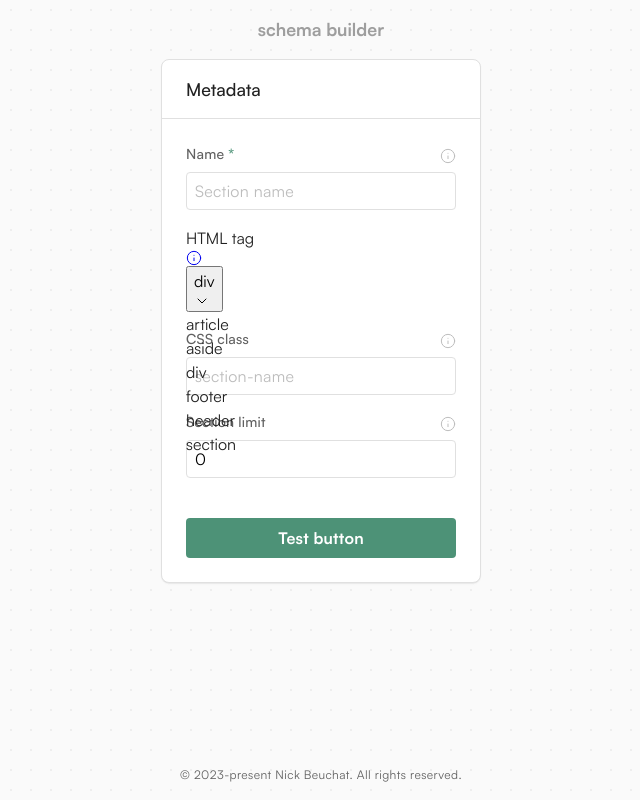
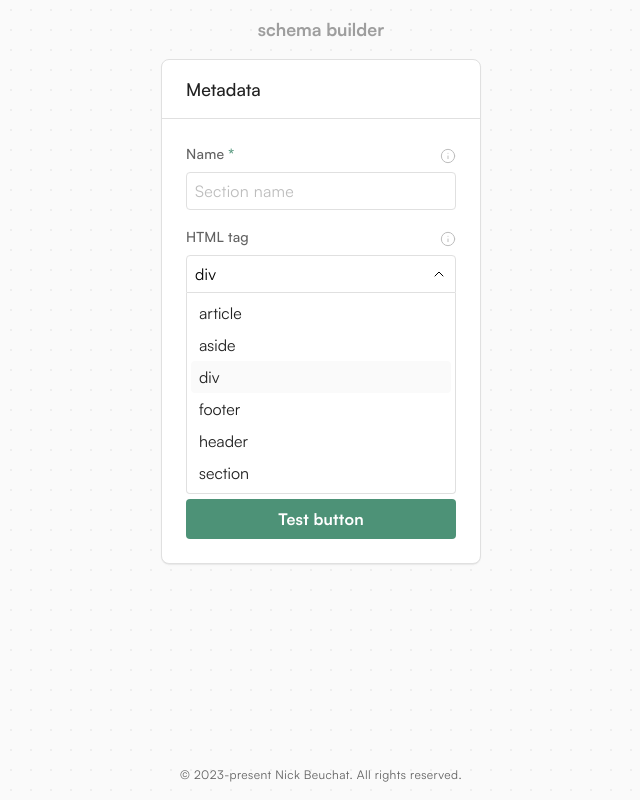
Before and after one commit to nicbeuc/schema-builder, a React (Vite) app: page / in a window 1280 px wide. Both pictures are taken after a click on the button "div". Shown: the whole page, without its empty margins (319-959 px from the left). Built offline with nearby package versions, Linux system fonts and the light colour scheme.

Commit message:
more radix shizz

```diff
--- a/src/components/SelectInput/SelectInput.jsx
+++ b/src/components/SelectInput/SelectInput.jsx
@@ -27,7 +27,7 @@ function SelectInput({
             aria-label={`Read the official documentation on the "${label}" property`}
             target='_blank'
             rel='noreferrer'
-            className={styles.icon}
+            className={styles.infoIcon}
           >
             <InfoIcon size={16} strokeWidth={1.5} />
           </a>
@@ -38,14 +38,22 @@ function SelectInput({
           <Select.Value placeholder={placeholder} aria-label={value}>
             {value}
           </Select.Value>
-          <Select.Icon asChild>
+          <Select.Icon className={styles.selectIcon}>
             <ChevronIcon size={16} strokeWidth={1.5} />
           </Select.Icon>
         </Select.Trigger>
-        <Select.Content>
-          <Select.Viewport>
+        <Select.Content
+          className={styles.content}
+          alignOffset={0}
+          position='popper'
+        >
+          <Select.Viewport className={styles.viewport}>
             {acceptedValues.map((acceptedValue) => (
-              <Select.Item key={acceptedValue} value={acceptedValue}>
+              <Select.Item
+                key={acceptedValue}
+                value={acceptedValue}
+                className={styles.item}
+              >
                 {acceptedValue}
               </Select.Item>
             ))}
--- a/src/components/SelectInput/SelectInput.module.css
+++ b/src/components/SelectInput/SelectInput.module.css
@@ -1,8 +1,118 @@
-.trigger {
+.wrapper {
+  display: flex;
+  flex-direction: column;
   position: relative;
 }
 
-.portal {
-  position: absolute;
-  top: 0;
+.upper {
+  display: flex;
+  justify-content: space-between;
+  align-items: center;
 }
+
+.label {
+  cursor: pointer;
+  font-size: 1.4rem;
+  letter-spacing: 0.02ch;
+  font-family: var(--font-family-medium);
+  padding-bottom: var(--spacing-100);
+  color: var(--color-neutral-700);
+}
+
+.infoIcon {
+  width: 1.6rem;
+  height: 1.6rem;
+  color: var(--color-neutral-400);
+  border-radius: 100vw;
+  transition: color var(--duration-short) ease;
+  margin-bottom: var(--spacing-50);
+}
+
+.infoIcon:hover {
+  color: var(--color-primary-500);
+}
+
+.trigger {
+  --color-shadow-1: transparent;
+  --color-shadow-2: transparent;
+  --color-background: var(--color-neutral-0);
+  --color-border: var(--color-border-100);
+  cursor: pointer;
+  border: 1px solid var(--color-border);
+  border-radius: var(--spacing-50);
+  background-color: var(--color-background);
+  padding: var(--spacing-100);
+  line-height: 1.25;
+  letter-spacing: .025ch;
+  box-shadow:
+    0 0 0 .1rem var(--color-shadow-1), 0 0 .8rem -.1rem var(--color-shadow-2);
+  transition: background-color var(--duration-short) ease;
+  display: flex;
+  justify-content: space-between;
+  align-items: center;
+}
+
+/* Required */
+
+.wrapper:has(input:required) .label::after {
+  content: ' *';
+  color: var(--color-primary-500);
+  font-family: var(--font-family-bold);
+}
+
+/* Focus state */
+
+.trigger:not(:disabled):is(:focus, :focus-visible) {
+  --color-shadow-1: var(--color-primary-400);
+  --color-shadow-2: var(--color-primary-200);
+  border-color: var(--color-primary-500);
+}
+
+/* Hover state */
+
+.trigger:not(:focus, :focus-visible, :disabled):hover {
+  --color-background: var(--color-neutral-50);
+}
+
+/* Disabled state */
+
+.wrapper:has(.input:disabled) .label {
+  color: var(--color-neutral-600);
+  cursor: not-allowed;
+}
+
+.trigger:disabled {
+  cursor: not-allowed;
+  --color-border: var(--color-neutral-200);
+}
+
+.trigger[data-state="open"] {
+  border-bottom-left-radius: 0;
+  border-bottom-right-radius: 0;
+}
+
+.trigger[data-state="open"] .selectIcon {
+  transform: rotate(180deg);
+}
+
+.content {
+  background-color: var(--color-neutral-0);
+  width: var(--radix-popper-anchor-width);
+  border: 1px solid var(--color-border-100);
+  border-top: 0;
+  border-bottom-left-radius: var(--spacing-50);
+  border-bottom-right-radius: var(--spacing-50);
+  box-sizing: border-box;
+  overflow: hidden;
+  padding: var(--spacing-50);
+}
+
+.item {
+  padding: var(--spacing-50) var(--spacing-100);
+  cursor: pointer;
+  border-radius: .4rem;
+}
+
+.item[data-highlighted] {
+  background-color: var(--color-neutral-50);
+}
```
